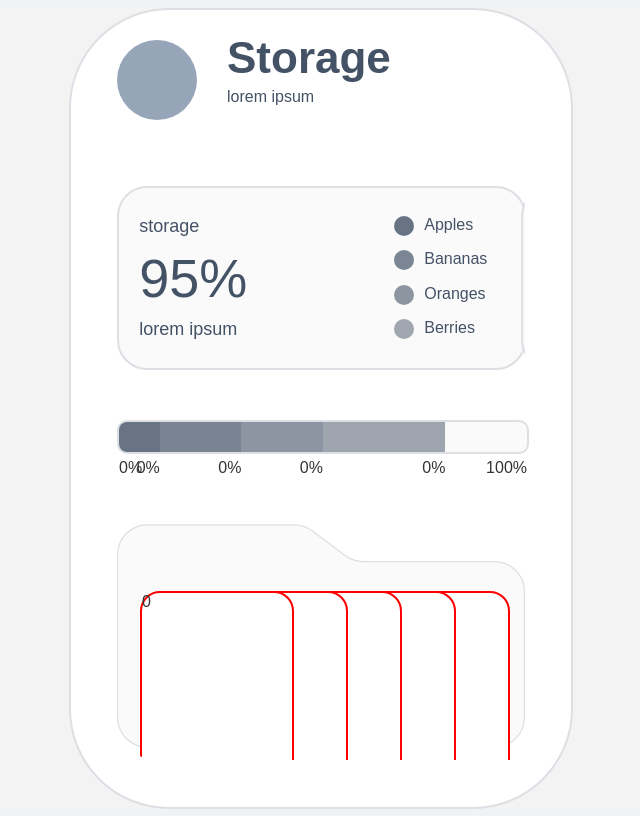
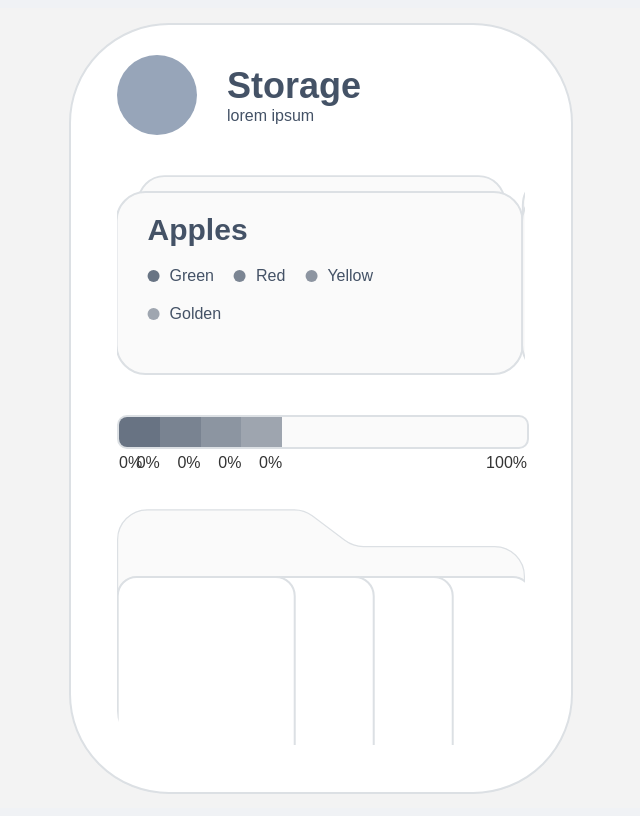
Before and after one commit to VenkatRaman3103/Components, a React (Create React App) app in the folder storage/: page / in a window 1280 px wide. Shown: the whole page, without its empty margins (327-967 px from the left). Built offline with nearby package versions, Linux system fonts and the light colour scheme.

Commit message:
update stats item card

```diff
--- a/storage/src/Components/Storage/Storage.js
+++ b/storage/src/Components/Storage/Storage.js
@@ -5,10 +5,10 @@ const itemsArray = [
     {
         id: 1, value: 1, name: "Apples",
         subItems: [
-            { id: 1, name: "Green Apple", value: 1 },
-            { id: 2, name: "Red Apple", value: 1 },
-            { id: 3, name: "Yellow Apple", value: 1 },
-            { id: 4, name: "Golden Apple", value: 1 }
+            { id: 1, name: "Green", value: 1 },
+            { id: 2, name: "Red", value: 1 },
+            { id: 3, name: "Yellow", value: 1 },
+            { id: 4, name: "Golden", value: 1 }
         ]
     },
     {
@@ -50,7 +50,7 @@ const Storage = () => {
 
     const [selectedItem, setSelectedItem] = useState(null)
 
-    const [selectedItemId, setSelectedItemId] = useState(null)
+    const [selectedItemId, setSelectedItemId] = useState(1)
 
     const statsBarWrapperRef = useRef(null)
 
@@ -100,23 +100,8 @@ const Storage = () => {
                             <StatsOverview selectedItemId={selectedItemId} />
 
                             {itemsArray.map((item, index) =>
-                                <div key={item.id}
-                                    className={`stats-overview-container-item `}
-                                    style={{
-                                        left: `calc(${index + 2}00%)`,
-                                        transform: `translateX(-${(selectedItemId !== null) && (selectedItemId == (index + 1)) ? selectedItemId + 1 : index + 1}00%)`, marginLeft: `-${index + 2}px`
-                                    }}>
-                                    <div className='stats-overview-wrapper'>
-                                        <div className='numeric-stats-wrapper'>
-                                            <div className='numeric-stats-heading'>{item?.name}</div>
-                                            <div className='numeric-stats-percentage'>{item?.id}</div>
-                                            <div className='numeric-stats-description'>lorem ipsum</div>
-                                        </div>
-                                        <div className='list-of-elements-wrapper'>
-                                            {item.subItems.map((item, index) => <StatsItems n={n} index={index} item={item} />)}
-                                        </div>
-                                    </div>
-                                </div>)}
+                                <StatsOverviewCard item={item} index={index} selectedItemId={selectedItemId} />
+                            )}
                         </div>
                     </div>
                     <div className='stats-bar-wrapper' ref={statsBarWrapperRef}>
@@ -134,8 +119,8 @@ const Storage = () => {
                         <FolderIcon />
                         <div className='content-container'>
                             <div className='card-item-container'>
-                                {Array.from({ length: 5 }).map((item, index) =>
-                                    <div className='card-item ' style={{ zIndex: `${5 - index}` }}>{index}</div>
+                                {itemsArray.map((item, index) =>
+                                    <div className='card-item ' style={{ zIndex: `${5 - index}` }}></div>
                                 )}
                             </div>
                         </div>
@@ -160,6 +145,27 @@ const StatsOverview = ({ selectedItemId }) => {
                 <div className='list-of-elements-wrapper'>
                     {itemsArray.map((item, index) => <StatsItems n={n} index={index} item={item} />)}
                 </div>
+            </div>
+        </div>
+    )
+}
+
+const StatsOverviewCard = ({ selectedItemId, item, index }) => {
+    return (
+        <div key={item.id}
+            className={`stats-overview-container-item `}
+            style={{
+                left: `calc(${index + 2}00%)`,
+                transform: `translateX(-${(selectedItemId !== null) && (selectedItemId == (index + 1)) ? selectedItemId + 1 : index + 1}00%)`, marginLeft: `-${index + 2}px`
+            }}>
+            <div className='stats-item-wrapper'>
+                <div className='stats-content'>
+                    <div className='stats-heading'>{item.name}</div>
+                    <div className='list-of-elements-wrapper'>
+                        {item.subItems.map((item, index) => <StatsItems n={n} index={index} item={item} />)}
+                    </div>
+                </div>
+                <div className='stats-visual'></div>
             </div>
         </div>
     )
--- a/storage/src/Components/Storage/Storage.scss
+++ b/storage/src/Components/Storage/Storage.scss
@@ -28,7 +28,7 @@
 
             display: flex;
             flex-direction: column;
-            gap: 50px;
+            gap: 40px;
 
             .header-container {
                 width: 100%;
@@ -60,19 +60,16 @@
                     .storage-heading-wrapper {
                         width: auto;
                         height: 100%;
-
                         color: #445266;
-
                         display: flex;
                         flex-direction: column;
                         justify-content: space-between;
                         align-items: start;
-                        gap: 5px;
-                        margin-top: -20px;
+                        // margin-top: -20px;
 
                         .storage-heading {
-                            font-size: 44px;
-                            font-weight: 600;
+                            font-size: 36px;
+                            font-weight: 550;
                         }
 
                     }
@@ -156,20 +153,7 @@
                                 flex: 30%;
 
 
-                                .list-of-elements-item {
-                                    display: flex;
-                                    flex-direction: row;
-                                    gap: 10px;
 
-                                    .element-dot {
-                                        height: 20px;
-                                        width: 20px;
-                                        background-color: #445266;
-                                        border-radius: 100px;
-                                    }
-
-                                    .element-name {}
-                                }
                             }
                         }
                     }
@@ -193,62 +177,34 @@
 
                         transition: all 300ms linear;
 
-                        .stats-overview-wrapper {
-                            width: 90%;
+                        .stats-item-wrapper {
+                            width: 85%;
                             height: auto;
 
                             display: flex;
                             flex-direction: row;
                             justify-content: space-between;
 
-                            .numeric-stats-wrapper {
-                                width: 50%;
-                                height: auto;
+                            .stats-content {
+                                width: 70%;
+
                                 display: flex;
                                 flex-direction: column;
-                                justify-content: space-between;
-                                gap: 10px;
+                                gap: 20px;
 
-                                flex: 70%;
+                                .stats-heading {
+                                    font-size: 30px;
+                                    font-weight: 550;
 
-                                .numeric-stats-heading {
-                                    font-size: 18px;
+                                    margin-top: -30px;
                                 }
 
-                                .numeric-stats-percentage {
-                                    font-size: 54px;
-                                    font-weight: 500;
+                                .list-of-elements-wrapper {
+                                    display: flex;
+                                    flex-wrap: wrap;
+                                    gap: 20px;
                                 }
 
-                                .numeric-stats-description {
-                                    font-size: 18px;
-                                }
-                            }
-
-                            .list-of-elements-wrapper {
-                                min-width: 50%;
-                                height: auto;
-                                display: flex;
-                                flex-direction: column;
-                                justify-content: space-between;
-                                align-items: start;
-                                flex: 30%;
-
-
-                                .list-of-elements-item {
-                                    display: flex;
-                                    flex-direction: row;
-                                    gap: 10px;
-
-                                    .element-dot {
-                                        height: 20px;
-                                        width: 20px;
-                                        background-color: #445266;
-                                        border-radius: 100px;
-                                    }
-
-                                    .element-name {}
-                                }
                             }
                         }
                     }
@@ -325,7 +281,8 @@
                     left: 0px;
 
                     overflow: hidden;
-                    border-bottom-left-radius: 40px;
+                    border-bottom-left-radius: 34px;
+                    border-bottom-right-radius: 34px;
 
                     .card-item-container {
                         height: 100%;
@@ -336,16 +293,16 @@
                         justify-content: center;
                         position: absolute;
                         left: 50%;
-                        transform: translateX(-30%);
+                        transform: translateX(-33%);
                         bottom: -80px;
 
                         .card-item {
                             height: 200px;
-                            width: 150px;
+                            width: 175px;
 
                             border-radius: 20px;
 
-                            border: 2px solid red;
+                            border: 2px solid #DCE0E4;
 
                             margin-left: -100px;
 
@@ -360,3 +317,22 @@
 
     }
 }
+
+.list-of-elements-item {
+    display: flex;
+    flex-direction: row;
+    align-items: center;
+    gap: 10px;
+
+    .element-dot {
+        height: 12px;
+        width: 12px;
+        background-color: #445266;
+        border-radius: 100px;
+    }
+
+    .element-name {
+        font-size: 16px;
+        font-weight: 500;
+    }
+}
```
